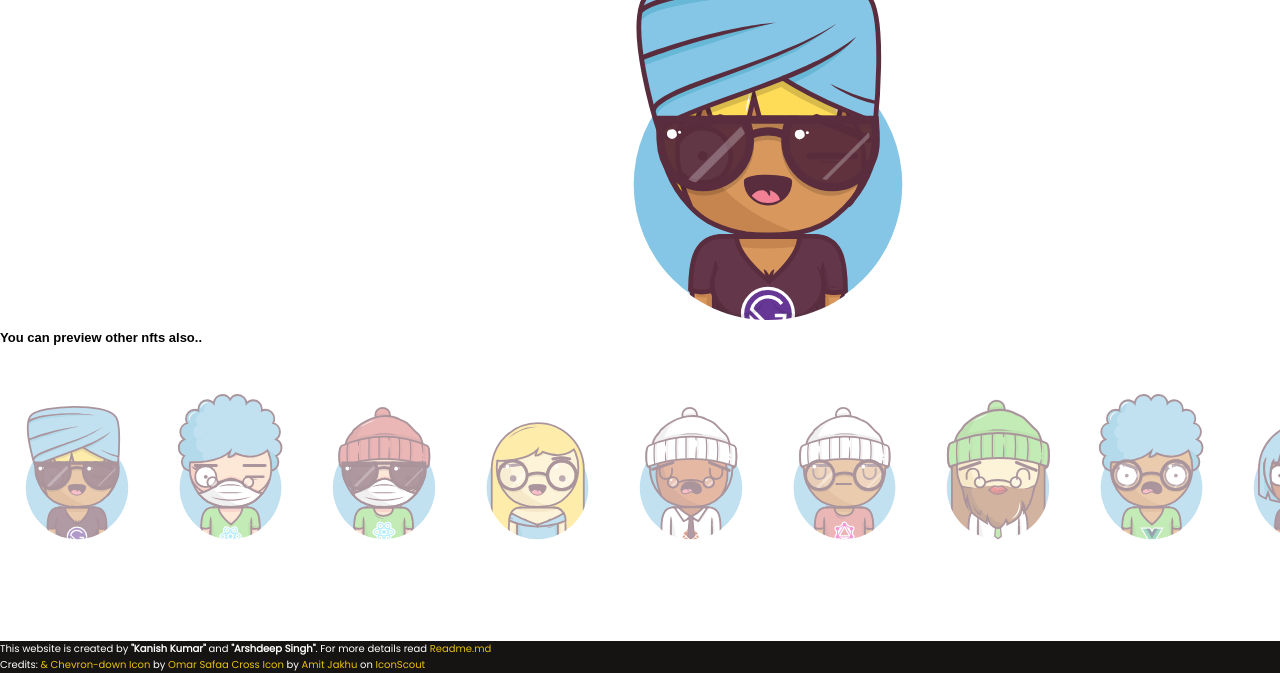
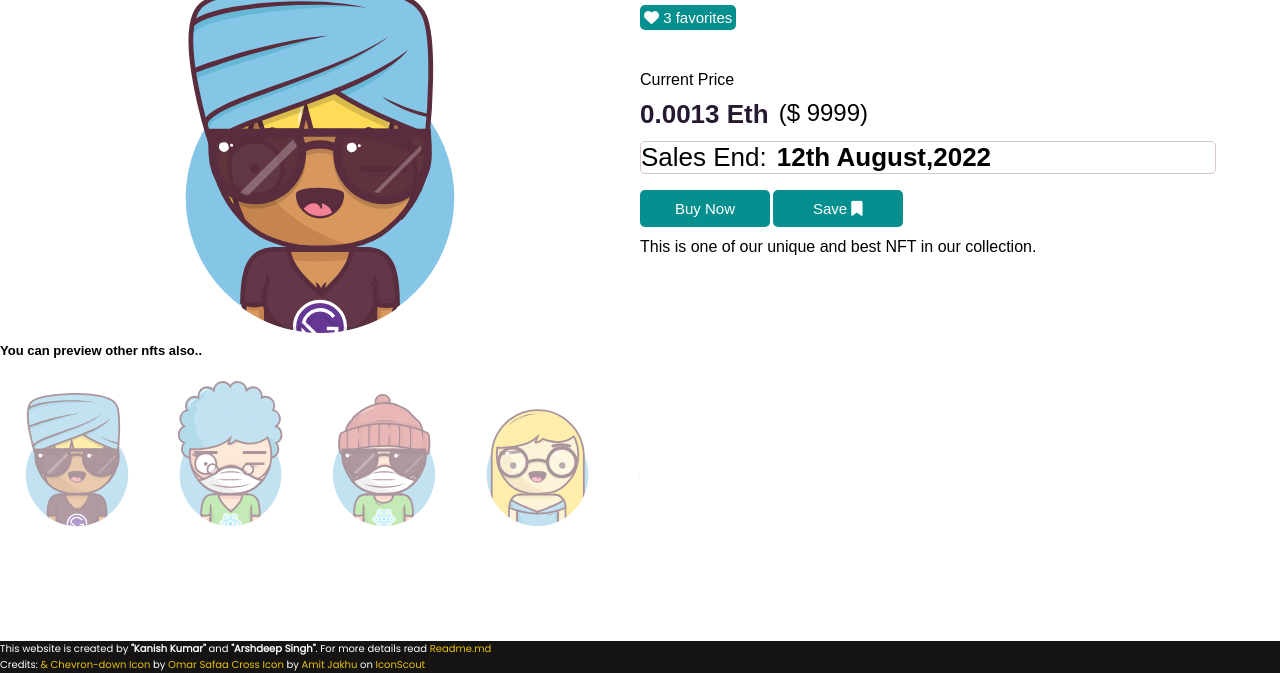
Before and after one commit to Arshdeep54/nft-final, a plain HTML site: page nftdesc.html in a window 1280 px wide. Shown: the part 239-912 px from the top of the page. Drawn offline with Linux system fonts and the light colour scheme.

Commit message:
chandes css

```diff
--- a/CSS/nftdesc.css
+++ b/CSS/nftdesc.css
@@ -73,7 +73,7 @@ html{
     align-items: center;
     /* justify-content: space-evenly; */
 }
-.descBox { height: 100%; }
+.descBox { height: 100%;  width: 50%;}
 .textPart{
     flex-basis: 45%;
     height: 100%;
```
